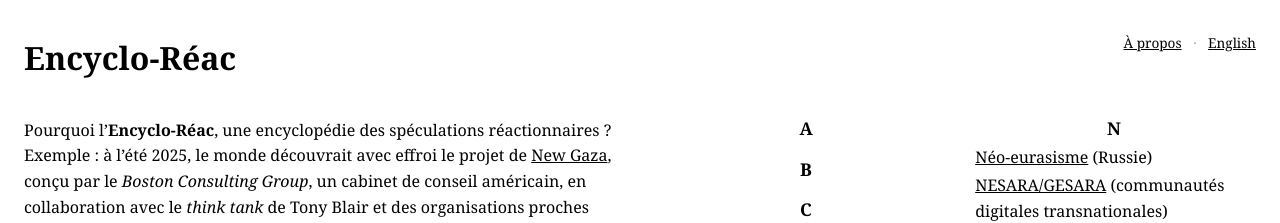
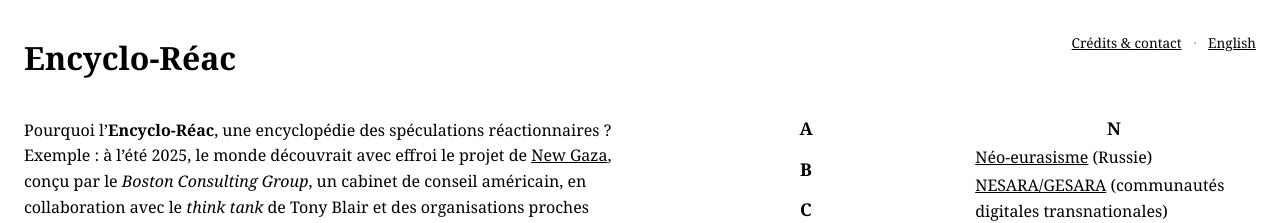
Before and after one commit to encycloreac/encycloreac.github.io, a Jekyll site: the page built from index.html, in a window 1280 px wide. Shown: the top 223 px of the page. Built offline with Jekyll 4.4.1, drawn with Linux system fonts in a browser that asks for light colours.

Commit message:
Update home.html

```diff
--- a/_layouts/home.html
+++ b/_layouts/home.html
@@ -4,11 +4,11 @@
 {% assign lang = page.lang | default: "fr" %}
 <div class="lang-switch">
   {% if lang == "en" %}
-    <a href="{{ '/en/about/' | relative_url }}">About</a>
+    <a href="{{ '/en/about/' | relative_url }}">Credits & contact</a>
     <span class="nav-sep">·</span>
     <a href="{{ '/' | relative_url }}">Français</a>
   {% else %}
-    <a href="{{ '/a-propos/' | relative_url }}">À propos</a>
+    <a href="{{ '/a-propos/' | relative_url }}">Crédits & contact</a>
     <span class="nav-sep">·</span>
     <a href="{{ '/en/' | relative_url }}">English</a>
   {% endif %}
```
